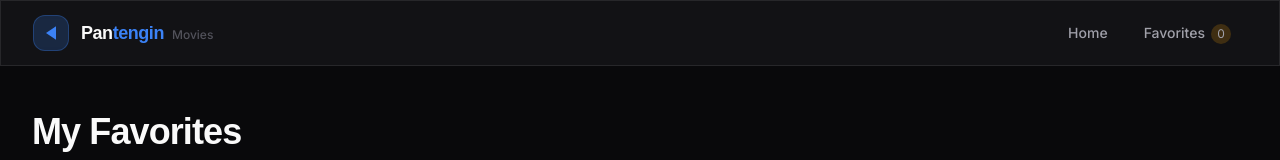
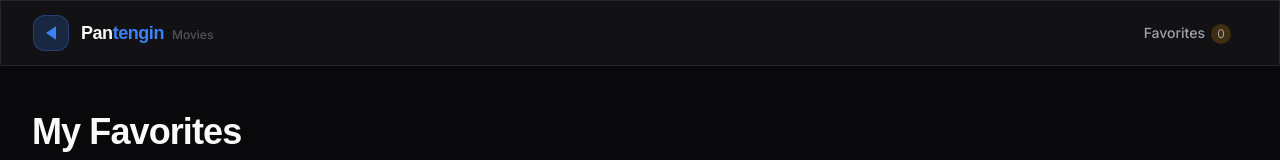
Before and after one commit to rahmatsuhadi/pantengin, a Next.js app: page /favorites in a window 1280 px wide. Shown: the top 160 px of the page. Built offline with nearby package versions, Linux system fonts and the light colour scheme.

Commit message:
refactor: remove Home button from Navbar component

```diff
--- a/src/components/molecules/Navbar.tsx
+++ b/src/components/molecules/Navbar.tsx
@@ -20,13 +20,7 @@ export function Navbar() {
             <BrandLogo />
 
             <nav className="flex items-center gap-1">
-              <Button
-                size="sm"
-                as={Link}
-                variant="ghost"
-                href={"/"}>
-                Home
-              </Button>
+
               <Link
                 href="/favorites"
                 className="relative px-4 py-2 text-sm font-medium text-secondary hover:text-accent-secondary transition-colors rounded-full hover:bg-surface-2 group"
```
